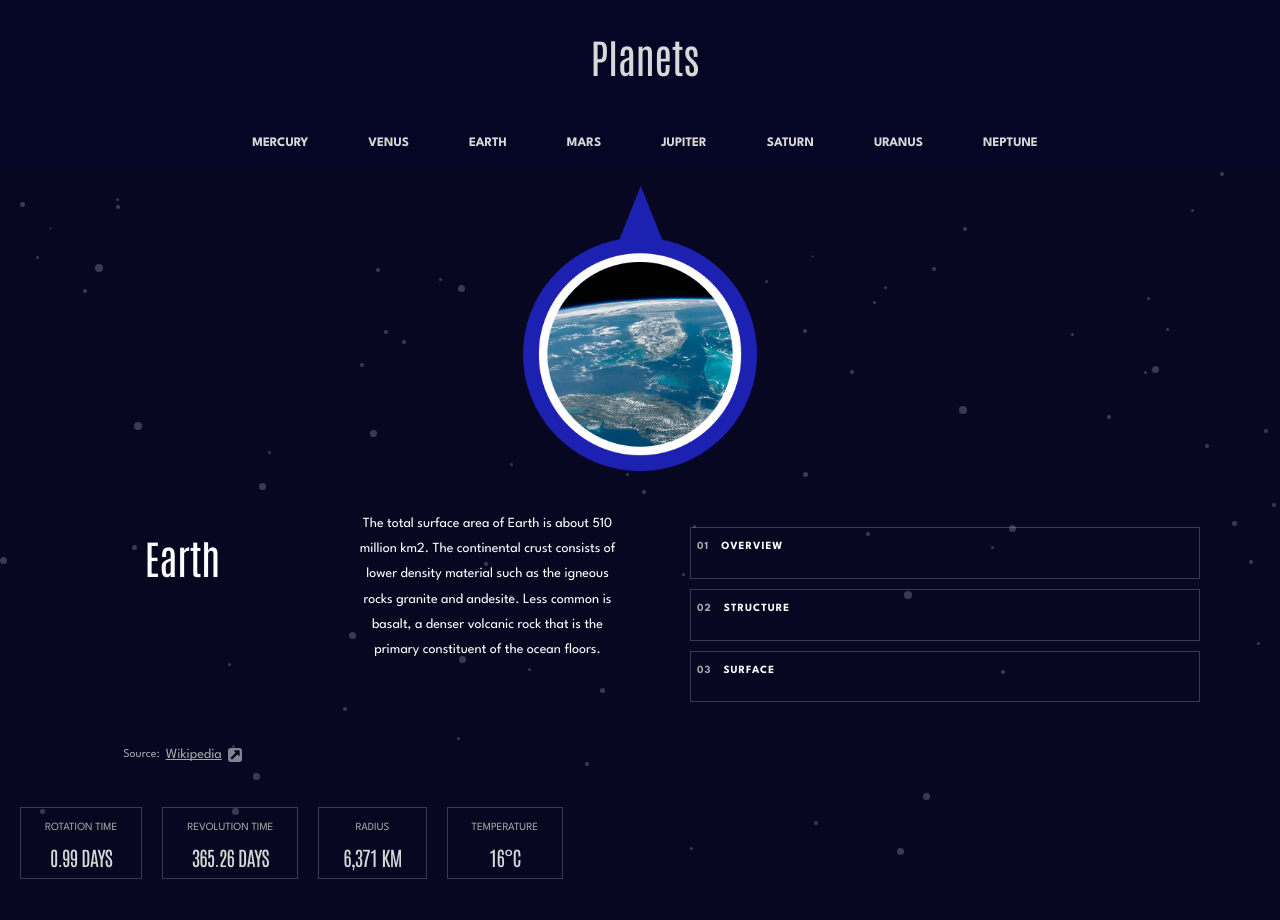
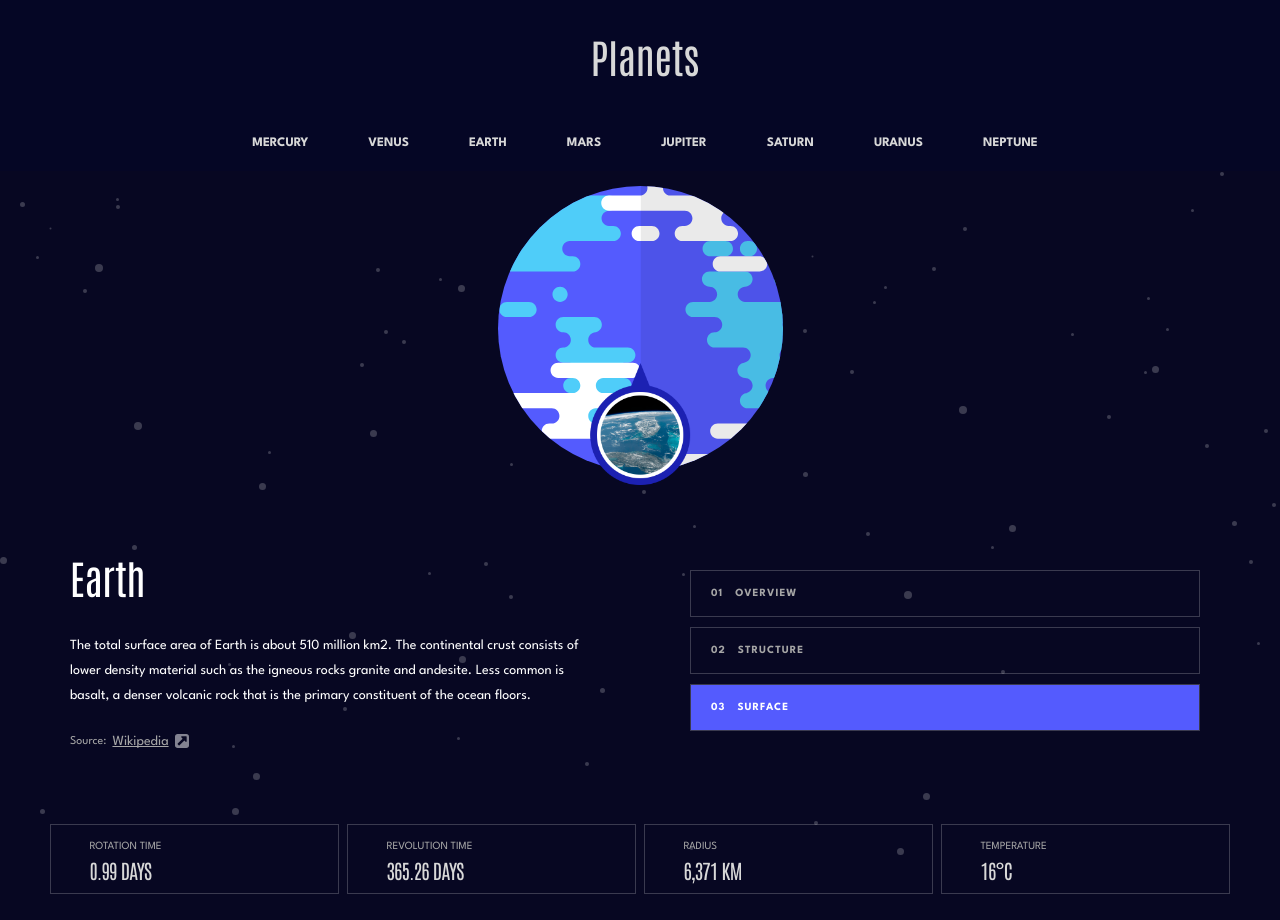
Before and after one commit to cgojk/planets, a React (Vite) app: page /earth/surface in a window 1280 px wide. Built offline with nearby package versions, Linux system fonts and the light colour scheme.

Commit message:
competign the different styles for screens more thatn 710px and organisign the pages strucutre and overview

```diff
--- a/src/App.jsx
+++ b/src/App.jsx
@@ -12,8 +12,7 @@ export default function App() {
     <Routes>
       <Route element={<Layout />}>
 
-        <Route
-        path="/" element={<Navigate to="/mercury/overview" replace />}
+        <Route path="/" element={<Navigate to="/mercury/overview" replace />}
         />
 
         {/* Planet pages */}
--- a/src/components/InternalNavigation.jsx
+++ b/src/components/InternalNavigation.jsx
@@ -11,10 +11,14 @@ export default function InternalNavigation() {
   );
   return (
     <div className="internal-navigation"
-      style={{ "--planet-color": planet?.color }}>
+      style={{ "--planet-color": planet?.color ,
+               "--planet-contrast": planet?.contrastColor
+            }}>
       <ul className="internal-navigation__list">
         <li className="internal-navigation__item">
-          <NavLink to={`/${planetName}/overview`} end>
+          <NavLink to={`/${planetName}/overview`} end
+          className={({ isActive }) => (isActive ? "active" : "")}
+          >
             <span className="number">01</span>
             <p>Overview</p>
 
@@ -22,14 +26,17 @@ export default function InternalNavigation() {
         </li>
 
         <li className="internal-navigation__item">
-          <NavLink to={`/${planetName}/structure`} end>
+          <NavLink to={`/${planetName}/structure`} end
+          className={({ isActive }) => (isActive ? "active" : "")}
+          >
             <span className="number">02</span>
             <p>Structure</p>
           </NavLink>
         </li>
 
         <li className="internal-navigation__item">
-          <NavLink to={`/${planetName}/surface`} end>
+          <NavLink to={`/${planetName}/surface`} end
+          className={({ isActive }) => (isActive ? "active" : "")}>
             <span className="number">03</span>
             <p>Surface</p>
           </NavLink>
--- a/src/components/Navigation.jsx
+++ b/src/components/Navigation.jsx
@@ -11,13 +11,10 @@ export default function Navigation() {
 
 
 const [menuOpen, setMenuOpen] = useState(false);
-
-
-
 return (
 <>
 
-<header className="header ">
+<header className="header">
 <div className="header__inner container">
 
         <Link to="/earth/overview" className="nav-logo-link">
--- a/src/components/Overview.jsx
+++ b/src/components/Overview.jsx
@@ -5,9 +5,7 @@ import linksource from "../assets/icon-source.svg";
 import InternalNavigation from "./InternalNavigation";
 
 export default function Overview() {
-  const {planetName } = useParams();
-
-   console.log("planetName:", planetName);
+  const { planetName } = useParams();
 
   const planet = data.find(
     (planet) => planet.name.toLowerCase() === planetName?.toLowerCase()
@@ -18,10 +16,11 @@ export default function Overview() {
   }
 
   return (
-  <section className="general__planet-characteristics ">
+    <section className="general__planet-characteristics">
       <div className="general__inner container">
 
         <InternalNavigation />
+
         <div className="image__container">
           <img
             src={planet.images.planet}
@@ -30,7 +29,7 @@ export default function Overview() {
           />
         </div>
 
-        <div className="container_name--content">
+        <div className="wrapper__general--details">
 
           <h1 className="general__item__name">
             {planet.name}
@@ -46,21 +45,51 @@ export default function Overview() {
             rel="noopener noreferrer"
             className="general__item__source"
           >
-                Source: <span className="general__item__source__link"
-                >Wikipedia
-                <img src={linksource} alt="link source" className="link__source__icon" />
+            Source:{" "}
+            <span className="general__item__source__link">
+              Wikipedia
+              <img
+                src={linksource}
+                alt="link source"
+                className="link__source__icon"
+              />
             </span>
           </a>
+
         </div>
-   <div className="wrapper__general--details">
 
         <ul className="general__item__details">
-        <li className="item__result"> <p className="item__detail">Rotation Time</p><span className="result time_rotation"> {planet.rotation}</span></li>
-          <li className="item__result"><p className="item__detail">Revolution Time</p><span className="result time_revolution"> {planet.revolution}</span></li>
-          <li className="item__result"><p className="item__detail">Radius</p><span className="result radius"> {planet.radius}</span></li>
-          <li className="item__result"><p className="item__detail">Temperature</p><span className="result temperature"> {planet.temperature}</span></li>
+
+          <li className="item__result">
+            <p className="item__detail">Rotation Time</p>
+            <span className="result time_rotation">
+              {planet.rotation}
+            </span>
+          </li>
+
+          <li className="item__result">
+            <p className="item__detail">Revolution Time</p>
+            <span className="result time_revolution">
+              {planet.revolution}
+            </span>
+          </li>
+
+          <li className="item__result">
+            <p className="item__detail">Radius</p>
+            <span className="result radius">
+              {planet.radius}
+            </span>
+          </li>
+
+          <li className="item__result">
+            <p className="item__detail">Temperature</p>
+            <span className="result temperature">
+              {planet.temperature}
+            </span>
+          </li>
+
         </ul>
-      </div>
+
       </div>
     </section>
   );
--- a/src/components/Surface.jsx
+++ b/src/components/Surface.jsx
@@ -5,9 +5,7 @@ import linksource from "../assets/icon-source.svg";
 import InternalNavigation from "./InternalNavigation";
 
 export default function Surface() {
-  const {planetName } = useParams();
-
-  console.log("URL planet:", planetName);
+  const { planetName } = useParams();
 
   const planet = data.find(
     (planet) => planet.name.toLowerCase() === planetName?.toLowerCase()
@@ -18,18 +16,28 @@ export default function Surface() {
   }
 
   return (
-    <section className="general__planet-characteristics ">
+    <section className="general__planet-characteristics">
       <div className="general__inner container">
 
         <InternalNavigation />
+
         <div className="image__container">
 
            <img
+          src={planet.images.planet}
+          alt={planet.name}
+          className="general__item__image "
+          />
+          <img
             src={planet.images.geology}
             alt={planet.name}
-          className="general__item__image"
+            className="geology__image"
           />
+
         </div>
+
+        <div className="wrapper__general--details">
+
           <h1 className="general__item__name">
             {planet.name}
           </h1>
@@ -44,20 +52,52 @@ export default function Surface() {
             rel="noopener noreferrer"
             className="general__item__source"
           >
-          Source: <span className="general__item__source__link"
-          >Wikipedia
-          <img src={linksource} alt="link source" className="link__source__icon" />
+            Source:{" "}
+            <span className="general__item__source__link">
+              Wikipedia
+              <img
+                src={linksource}
+                alt="link source"
+                className="link__source__icon"
+              />
             </span>
           </a>
+
         </div>
+
         <ul className="general__item__details">
-       <li className="item__result"> <p className="item__detail">Rotation Time</p><span className="result time_rotation"> {planet.rotation}</span></li>
-        <li className="item__result"><p className="item__detail">Revolution Time</p><span className="result time_revolution"> {planet.revolution}</span></li>
-        <li className="item__result"><p className="item__detail">Radius</p><span className="result radius"> {planet.radius}</span></li>
-        <li className="item__result"><p className="item__detail">Temperature</p><span className="result temperature"> {planet.temperature}</span></li>
+
+          <li className="item__result">
+            <p className="item__detail">Rotation Time</p>
+            <span className="result time_rotation">
+              {planet.rotation}
+            </span>
+          </li>
+
+          <li className="item__result">
+            <p className="item__detail">Revolution Time</p>
+            <span className="result time_revolution">
+              {planet.revolution}
+            </span>
+          </li>
+
+          <li className="item__result">
+            <p className="item__detail">Radius</p>
+            <span className="result radius">
+              {planet.radius}
+            </span>
+          </li>
+
+          <li className="item__result">
+            <p className="item__detail">Temperature</p>
+            <span className="result temperature">
+              {planet.temperature}
+            </span>
+          </li>
+
         </ul>
 
-
+      </div>
     </section>
   );
 }
--- a/src/styles/_base.scss
+++ b/src/styles/_base.scss
@@ -198,8 +198,31 @@ a {
 
    .image__container {
     align-self: center;
-    width:200px;
-    height:200px;
+    width: clamp(200px, 30vw, 285px);
+    position:relative;
+    aspect-ratio:1;
+
+    .general__item__image {
+      width: 100%;
+      height: 100%;
+      object-fit: contain;
+      display:block;
+    }
+
+    .geology__image{
+      position: absolute;
+  // width: clamp(70px, 10vw, 110px);
+  width:35%;
+  height:auto;
+
+  object-fit: contain;
+  left:50%;
+  bottom:-5%;
+  transform:translateX(-50%);
+//  right: clamp(-15px, -1.5vw, -5px);
+//   bottom: clamp(-15px, -1.5vw, -5px);
+  z-index: 2;
+    }
 
   }
   .wrapper__general--details{
@@ -247,8 +270,8 @@ a {
     .link__source__icon{
       width:14px;
       height:14px;
-    }
-  }
+      }
+   }
 
   }
 
@@ -342,7 +365,7 @@ a {
         display:none;
       }
       p{
-        color: var(--white);
+        color: inherit;
       }
     }
   }
--- a/src/styles/_queries.scss
+++ b/src/styles/_queries.scss
@@ -125,23 +125,32 @@
     .general__item__details{
     grid-column: 1 / 5;
     grid-row: 3 / 4;
-    display: flex;
-    flex-direction: row;
-    justify-content: space-between;
+    display: grid;
+    grid-template-columns: repeat(4,minmax(0,1fr));
+    width:100%;
+    padding:0;
+
+
+
 
      }
 }
  .general__item__details{
  display: flex;
  flex-direction: row;
-gap: var(--space-6);
+
 
 .item__result{
    display:flex;
    flex-direction:column;
-  gap:var(--space-2);
-   align-items:center;
-    justify-content:center;
+   width:100%;
+
+   align-items:left;
+    justify-content:flex-start;
+    width:100%;
+    text-align:left;
+
+ padding: var(--space-4) clamp(1rem, 3vw, 2.5rem);
        }
 
 }
@@ -154,39 +163,22 @@ gap: var(--space-6);
     .internal-navigation__list{
         display:flex;
         flex-direction:column;
-
         gap:var(--space-4);
 
         .internal-navigation__item{
         border:1px solid var(--border-color);
-        padding:var(--space-2) ;
          width:100%;
         text-align:center;
         display:flex;
         flex-direction:row;
 
-        &:focus-visible{
-           background-color: var(--planet-color);
-           border:none;
-        }
-        &:active{
-            border:none;
-        }
-        &:hover{
-        background-color: var(--neutral-0);
-         border:none;
-        }
-
-
-
-
           a{
         display:flex;
         flex-direction:row;
-            justify-content:center;
-            align-items:center;
         gap:var(--space-2);
-
+        width:100%;
+         padding:var(--space-4) var(--space-6);
+         border-bottom:none;
 
 
         .number{
@@ -194,9 +186,31 @@ gap: var(--space-6);
             margin-right:var(--space-2);
 
         }
+        // current page
+        &.active{
+            background:var(--planet-color);
+
+            color:var(--planet-contrast);
+            border:none;
+           }
+
+           // HOVER
+          &:hover {
+            background-color:rgba(255, 255, 255, 0.205);
+            color: var(--white);
+            border:none;
+          }
+
+          // Keep active planet colour when hovering it
+          &.active:hover {
+            background-color: var(--planet-color);
+            color: var(--white);
+            border:none;
+          }
+
+        }
     }
 
 }
 }
 }
-}
--- a/src/styles/index.css
+++ b/src/styles/index.css
@@ -132,6 +132,7 @@ textarea:not([rows]) {
   --neutral-950:hsl(0,0%,0%);
   --neutral-300:hsl(0,0%,85%);
   --neutral-0:#d8d8d8;
+  --white:hsl(0,0%,100%);
   --neutral-400:hsl(0,0%,65%);
   --aqua-100:hsl(196,46%,79%);
   --aqua-50:hsl(196,83%,93%);
@@ -144,6 +145,7 @@ textarea:not([rows]) {
   --amber-400:hsl(33,82%,61%);
   --blue-600:hsl(222,87%,56%);
   --sky-400:hsl(194,48%,49%);
+  --border-color: rgba(255, 255, 255, 0.205);
   /* ==========================================
      FONT FAMILIES
      ========================================== */
@@ -191,17 +193,23 @@ textarea:not([rows]) {
   --font-12-bold-letter-spacing: 0.75px;
   --font-12-regular: 400 8px / 200% var(--league-spartan);
   --font-12-regular-letter-spacing: 0.75px;
-  --space-1: 4px;
-  --space-2: 6px;
-  --space-3: 8px;
-  --space-4: 10px;
-  --space-5: 16px;
-  --space-6: 20px;
-  --space-7: 24px;
-  --space-8: 30px;
-  --space-9: 32px;
-  --space-10: 40px;
-  --space-11:48px;
+  --space-1: 0.25rem; /* 4px */
+  --space-2: 0.375rem; /* 6px */
+  --space-3: 0.5rem; /* 8px */
+  --space-4: 0.625rem; /* 10px */
+  --space-5: 1rem; /* 16px */
+  --space-6: 1.25rem; /* 20px */
+  --space-7: 1.5rem; /* 24px */
+  --space-8: 1.875rem; /* 30px */
+  --space-9: 2rem; /* 32px */
+  --space-10: 2.5rem; /* 40px */
+  --space-11: 3rem; /* 48px */
+  --space-12: 3.75rem; /* 60px */
+  --space-13: 4rem; /* 64px */
+  --space-14: 4.5rem; /* 72px */
+  --space-15: 5rem; /* 80px */
+  --space-16: 6rem; /* 96px */
+  --space-18:7rem; /* 112px */
 }
 
 .container {
@@ -215,13 +223,15 @@ body {
   background-color: var(--navy-950);
   overflow-x: hidden;
   overflow-y: auto;
+  background-image: url("../assets/background-stars.svg");
+  background-repeat: no-repeat;
 }
 
 .layout {
   min-height: 100vh;
   display: flex;
   flex-direction: column;
-  padding: var(--space-5);
+  padding: var(--space-5) 0;
 }
 
 .main-content {
@@ -232,6 +242,7 @@ body {
 .nav-logo {
   font: var(--font-4);
   color: var(--neutral-0);
+  padding: var(--space-8) 0 var(--space-6) var(--space-6);
 }
 
 .header {
@@ -240,13 +251,12 @@ body {
   right: 0;
   left: 0;
   z-index: 2000;
+  background-color: #050625;
 }
 
 .header__inner {
   display: flex;
-  justify-content: space-between;
-  align-items: center;
-  padding: 0 0 var(--space-8) var(--space-4);
+  padding: 0 0 var(--space-2) var(--space-4);
 }
 
 .menu-btn {
@@ -259,7 +269,7 @@ body {
   margin-left: auto;
   z-index: 2100;
   margin-top: -0.3em;
-  padding: var(--space-8);
+  padding: var(--space-8) var(--space-6) var(--space-6) var(--space-8);
   position: relative;
 }
 
@@ -273,9 +283,8 @@ body {
   padding: var(--space-10);
   display: flex;
   flex-direction: column;
-  gap: var(--space-3);
+  gap: var(--space-8);
   z-index: 1500;
-  align-items: center;
 }
 
 .navigation.open {
@@ -285,46 +294,54 @@ body {
 .nav__list {
   display: flex;
   flex-direction: column;
-  align-items: center;
+  justify-content: space-between;
   gap: var(--space-6);
   list-style: none;
   padding: 0;
   margin: 0;
 }
+.nav__list .nav__items {
+  display: flex;
+  align-items: center;
+  gap: var(--space-4);
+  padding: var(--space-4);
+  transition: background-color 0.3s ease, border-color 0.3s ease, box-shadow 0.3s ease;
+  cursor: pointer;
+}
+.nav__list .nav__items .circle__color--planet {
+  width: 20px;
+  height: 20px;
+  border-radius: 50%;
+}
 
 .nav__items__links {
   color: var(--neutral-0);
+  flex: 1;
   text-decoration: none;
   cursor: pointer;
   font: var(--font-9-bold);
   position: relative;
   display: inline-block;
+  display: flex;
+  flex-direction: row;
+  gap: var(--space-10);
+  align-items: center;
+  cursor: pointer;
+}
+.nav__items__links .chevron__icon {
+  margin-left: auto;
+  color: var(--neutral-0);
 }
 
-.nav__items__links::after {
-  content: "";
-  position: absolute;
-  left: 0;
-  bottom: -1.5rem;
-  width: 100%;
-  height: 2px;
-  transform: scaleX(0);
-  transform-origin: left;
-  opacity: 0;
-  transition: transform 0.3s ease, opacity 0.3s ease;
+.nav__items:hover,
+.nav__items:focus-within {
+  background-color: var(--planet-color);
+  border-color: var(--planet-color);
 }
 
-.nav__items__links:hover,
-.nav__items__links:focus-visible,
-.nav__items__links:active {
-  color: var(--aqua-50);
-}
-
-.nav__items__links:hover::after,
-.nav__items__links:focus-visible::after,
-.nav__items__links.active::after {
-  opacity: 1;
-  transform: scaleX(1);
+.nav__items:hover .nav__items__links,
+.nav__items:focus-within .nav__items__links {
+  color: #050625;
 }
 
 .nav__list .nav__logo {
@@ -345,21 +362,33 @@ a {
 
 .general__item__name {
   font: var(--font-3);
-  color: var(--neutral-0);
+  color: var(--white);
+  margin-top: var(--space-6);
+  margin-bottom: var(--space-4);
 }
 
 .general__inner {
   display: flex;
   flex-direction: column;
-  align-items: center;
-  gap: var(--space-8);
+  gap: var(--space-10);
   text-align: center;
   padding: var(--space-4);
 }
+.general__inner .image__container {
+  align-self: center;
+  width: 200px;
+  height: 200px;
+}
+.general__inner .wrapper__general--details {
+  padding: var(--space-6);
+  display: flex;
+  flex-direction: column;
+  gap: var(--space-4);
+}
 .general__inner .general__item__content {
-  font: var(--font-9-regular);
-  letter-spacing: var(--font-9-regular-letter-spacing);
-  color: var(--neutral-400);
+  font: var(--font-8-regular);
+  letter-spacing: var(--font-8-regular-letter-spacing);
+  color: var(--white);
 }
 .general__inner .general__item__source {
   font: var(--font-9-regular);
@@ -396,8 +425,8 @@ a {
   flex-direction: column;
   gap: var(--space-3);
   list-style: none;
-  padding: 0;
-  margin: var(--space-8) 0 0 0;
+  padding: var(--space-6);
+  margin: var(--space-4) 0 0 0;
 }
 .general__item__details .item__result {
   display: flex;
@@ -421,28 +450,192 @@ a {
 
 .internal-navigation {
   text-transform: uppercase;
-  margin-top: var(--space-8);
+  margin-top: var(--space-2);
+  border-bottom: 1px solid var(--border-color);
+  border-top: 1px solid var(--border-color);
 }
 .internal-navigation .internal-navigation__list {
   display: flex;
   flex-direction: row;
-  justify-content: center;
+  justify-content: space-between;
   align-items: center;
   gap: var(--space-4);
   text-decoration: none;
   list-style: none;
   cursor: pointer;
-  padding: 0.5rem 1.5rem 0.5rem 1.5rem;
-  border: 1px solid rgba(255, 255, 255, 0.205);
+  padding: var(--space-4) var(--space-8) 0;
   transition: all 0.3s ease-in-out;
 }
 .internal-navigation .internal-navigation__list .internal-navigation__item {
   font: var(--font-10-bold);
   letter-spacing: var(--font-10-bold-letter-spacing);
+}
+.internal-navigation .internal-navigation__list .internal-navigation__item a {
+  color: var(--white);
+  text-decoration: none;
+  display: block;
+  padding-bottom: var(--space-4);
+  border-bottom: 3px solid transparent;
+  transition: all 0.3s ease-in-out;
   color: var(--neutral-400);
 }
-.internal-navigation .internal-navigation__list .internal-navigation__item:hover, .internal-navigation .internal-navigation__list .internal-navigation__item:focus-visible, .internal-navigation .internal-navigation__list .internal-navigation__item.active {
-  color: var(--aqua-50);
-  border-color: var(--aqua-50);
-  background-color: rgba(0, 255, 255, 0.205);
+.internal-navigation .internal-navigation__list .internal-navigation__item a:hover, .internal-navigation .internal-navigation__list .internal-navigation__item a:focus-visible, .internal-navigation .internal-navigation__list .internal-navigation__item a:active {
+  color: var(--white);
+  border-bottom: 3px solid var(--planet-color);
+}
+.internal-navigation .internal-navigation__list .internal-navigation__item a .number {
+  display: none;
+}
+.internal-navigation .internal-navigation__list .internal-navigation__item a p {
+  color: var(--white);
+}
+
+@media only screen and (min-width: 710px) {
+  .header__inner {
+    display: flex;
+    flex-direction: column;
+    gap: var(--space-4);
+    justify-content: center;
+    align-items: center;
+  }
+  .header__inner .nav-logo {
+    font: var(--font-3);
+    color: var(--neutral-0);
+    padding: var(--space-8) var(--space-6);
+  }
+  .menu-btn {
+    display: none;
+  }
+  .navigation {
+    position: static;
+    right: auto;
+    top: auto;
+    width: auto;
+    padding: 0;
+    background: transparent;
+    display: flex;
+    flex-direction: row;
+    align-items: center;
+  }
+  .nav__list {
+    display: flex;
+    flex-direction: row;
+    align-items: center;
+    gap: var(--space-10);
+    margin: 0;
+    padding: 0;
+  }
+  .nav__list .nav__items {
+    display: block;
+  }
+  .nav__list .nav__items .nav__items__links {
+    text-transform: uppercase;
+    font: var(--font-8-bold);
+  }
+  .nav__list .nav__items .circle__color--planet {
+    display: none;
+  }
+  .nav__button-link {
+    display: block;
+  }
+  .nav__items__links .chevron__icon {
+    display: none;
+  }
+  .general__inner {
+    display: grid;
+    grid-template-columns: 1fr 1fr 1fr 1fr;
+    grid-template-rows: auto auto;
+    gap: var(--space-10);
+  }
+  .general__inner .image__container {
+    grid-column: 1/5;
+    grid-row: 1/2;
+    width: 285px;
+    height: 285px;
+    display: flex;
+    justify-content: center;
+    justify-self: center;
+    margin-top: var(--space-18);
+  }
+  .general__inner .image__container .image__item__image {
+    width: 100%;
+    height: 100%;
+    -o-object-fit: cover;
+       object-fit: cover;
+  }
+  .general__inner .internal-navigation {
+    grid-column: 3/5;
+    grid-row: 2/3;
+    justify-self: center;
+    align-self: center;
+    width: 100%;
+  }
+  .general__inner .wrapper__general--details {
+    grid-column: 1/3;
+    grid-row: 2/3;
+    display: flex;
+    flex-direction: column;
+    gap: var(--space-6);
+    align-items: flex-start;
+  }
+  .general__inner .wrapper__general--details .general__item__content {
+    text-align: left;
+  }
+  .general__inner .general__item__details {
+    grid-column: 1/5;
+    grid-row: 3/4;
+    display: flex;
+    flex-direction: row;
+    justify-content: space-between;
+  }
+  .general__item__details {
+    display: flex;
+    flex-direction: row;
+    gap: var(--space-6);
+  }
+  .general__item__details .item__result {
+    display: flex;
+    flex-direction: column;
+    gap: var(--space-2);
+    align-items: center;
+    justify-content: center;
+  }
+  .internal-navigation {
+    border: none;
+  }
+  .internal-navigation .internal-navigation__list {
+    display: flex;
+    flex-direction: column;
+    gap: var(--space-4);
+  }
+  .internal-navigation .internal-navigation__list .internal-navigation__item {
+    border: 1px solid var(--border-color);
+    padding: var(--space-2);
+    width: 100%;
+    text-align: center;
+    display: flex;
+    flex-direction: row;
+  }
+  .internal-navigation .internal-navigation__list .internal-navigation__item:focus-visible {
+    background-color: var(--planet-color);
+    border: none;
+  }
+  .internal-navigation .internal-navigation__list .internal-navigation__item:active {
+    border: none;
+  }
+  .internal-navigation .internal-navigation__list .internal-navigation__item:hover {
+    background-color: var(--neutral-0);
+    border: none;
+  }
+  .internal-navigation .internal-navigation__list .internal-navigation__item a {
+    display: flex;
+    flex-direction: row;
+    justify-content: center;
+    align-items: center;
+    gap: var(--space-2);
+  }
+  .internal-navigation .internal-navigation__list .internal-navigation__item a .number {
+    display: inline-block;
+    margin-right: var(--space-2);
+  }
 }/*# sourceMappingURL=index.css.map */
```
Also changed, not shown: src/data.json (+8 -0 lines), 2 other files (tests, documents, lock files or other folders). Lines whose indentation alone changed are shown as unchanged.
